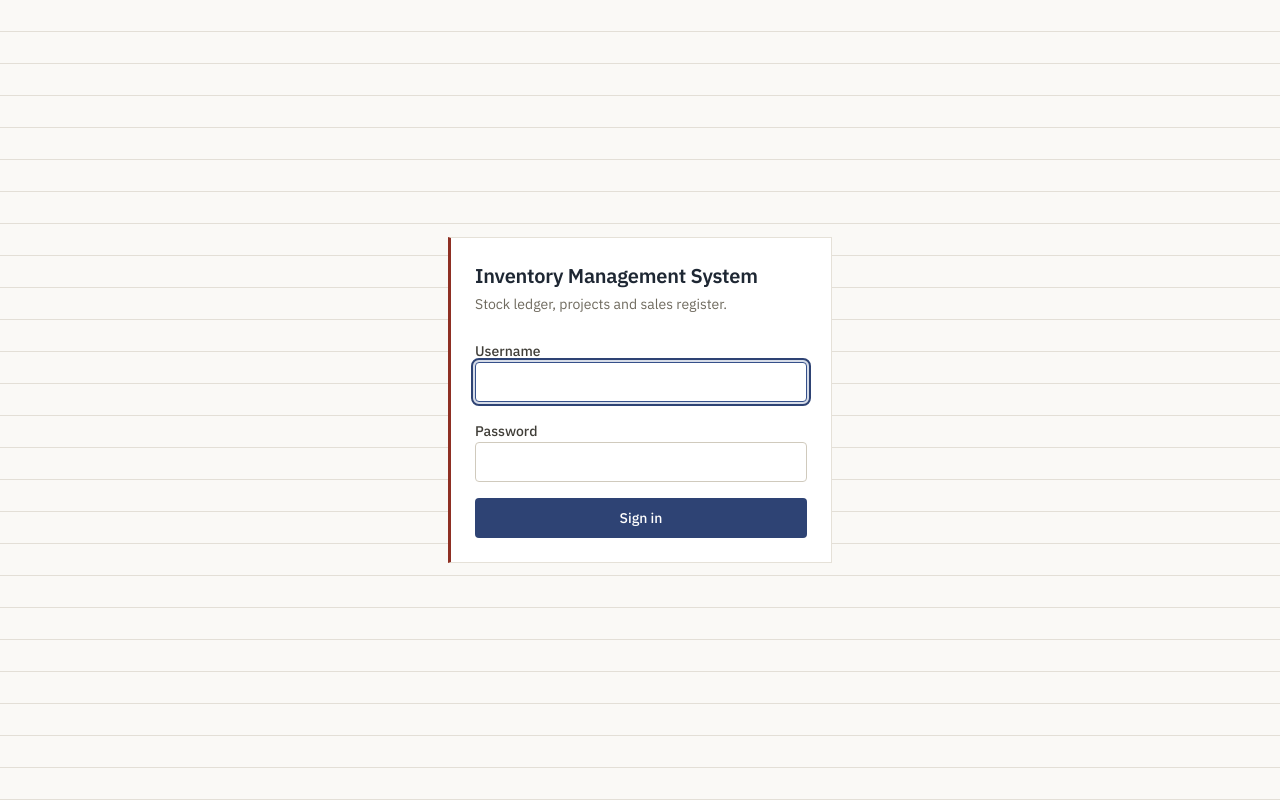
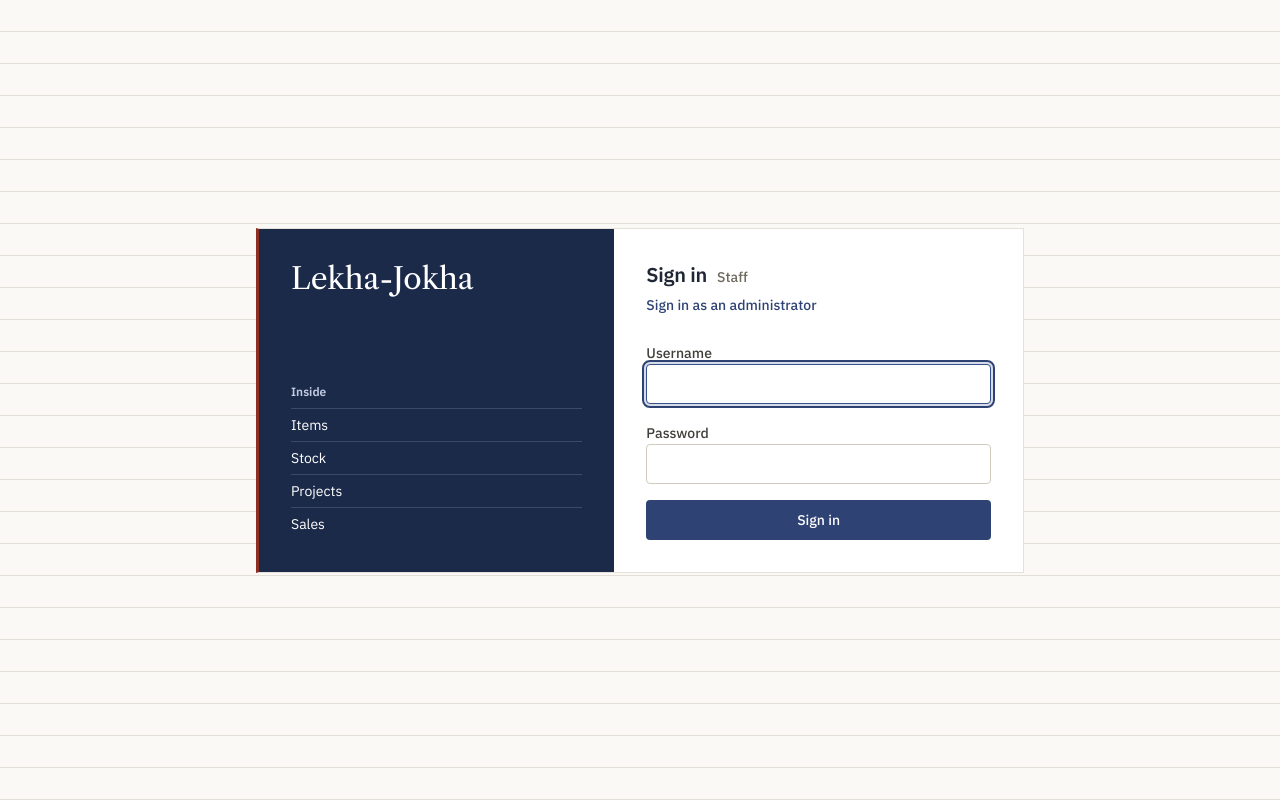
Before and after one commit to ayaanjaved07/inventory-management-system, a React (Vite) app in the folder frontend/: page /#/login in a window 1280 px wide. Built offline with nearby package versions, Linux system fonts and the light colour scheme; no server answers.

Commit message:
ui improvements
Name the app Lekha-Jokha and set the wordmark in Libre Caslon Text, split
sign-in into staff and administrator doors on a two-column panel, drop the
sign-in tagline, and take the assistant out of the sidebar (the route stays).

```diff
--- a/frontend/index.html
+++ b/frontend/index.html
@@ -4,7 +4,7 @@
     <meta charset="UTF-8" />
     <link rel="icon" type="image/svg+xml" href="/favicon.svg" />
     <meta name="viewport" content="width=device-width, initial-scale=1.0" />
-    <title>Inventory Management</title>
+    <title>Lekha-Jokha</title>
   </head>
   <body>
     <div id="root"></div>
--- a/frontend/src/components/AppShell.tsx
+++ b/frontend/src/components/AppShell.tsx
@@ -3,7 +3,7 @@ import { NavLink, Outlet } from 'react-router-dom'
 import { useTranslation } from 'react-i18next'
 import {
   Boxes, LayoutDashboard, Package, ClipboardList, FolderKanban,
-  ReceiptText, History, Bot, Settings, LogOut, Menu, X,
+  ReceiptText, History, Settings, LogOut, Menu, X,
 } from 'lucide-react'
 import { useAuth } from '@/lib/auth'
 import { cn } from '@/lib/utils'
@@ -23,7 +23,7 @@ const NAV: NavItem[] = [
   { to: '/projects', labelKey: 'nav.projects', icon: FolderKanban },
   { to: '/sales', labelKey: 'nav.sales', icon: ReceiptText },
   { to: '/activity', labelKey: 'nav.activity', icon: History },
-  { to: '/assistant', labelKey: 'nav.assistant', icon: Bot },
+  // The assistant route still exists; it is just not advertised in the nav.
   { to: '/settings', labelKey: 'nav.settings', icon: Settings, roles: ['Admin'] },
 ]
 
@@ -46,7 +46,7 @@ export default function AppShell() {
       >
         <div className="flex h-16 items-center gap-2.5 border-b border-slate-200 px-5">
           <Boxes className="h-6 w-6 text-teal-700" />
-          <span className="text-base font-semibold text-slate-900">{t('app.name')}</span>
+          <span className="font-display text-lg text-slate-900">{t('app.name')}</span>
         </div>
 
         <nav className="py-3 pr-3">
--- a/frontend/src/i18n/en.json
+++ b/frontend/src/i18n/en.json
@@ -1,6 +1,6 @@
 {
   "app": {
-    "name": "Inventory Management System"
+    "name": "Lekha-Jokha"
   },
   "nav": {
     "dashboard": "Dashboard",
@@ -19,7 +19,13 @@
     "signingIn": "Signing in...",
     "signOut": "Sign out",
     "failed": "Sign in failed. Check your username and password.",
-    "tagline": "Stock ledger, projects and sales register."
+    "staff": "Staff",
+    "admin": "Administrator",
+    "toAdmin": "Sign in as an administrator",
+    "toStaff": "Back to staff sign-in",
+    "notAdmin": "That account does not have the Administrator role.",
+    "adminHint": "Administrator sign-in covers users, roles and system settings.",
+    "contents": "Inside"
   },
   "dashboard": {
     "title": "Dashboard",
--- a/frontend/src/index.css
+++ b/frontend/src/index.css
@@ -1,6 +1,6 @@
 /* Font import MUST come first: CSS requires @import rules to precede all other
    rules, and Tailwind's layer expands into rules. */
-@import url("https://fonts.googleapis.com/css2?family=IBM+Plex+Mono:wght@400;500&family=IBM+Plex+Sans:wght@400;500;600;700&display=swap");
+@import url("https://fonts.googleapis.com/css2?family=IBM+Plex+Mono:wght@400;500&family=IBM+Plex+Sans:wght@400;500;600;700&family=Libre+Caslon+Text:wght@400;700&display=swap");
 @import "tailwindcss";
 
 /* The palette is a ledger, not a dashboard: ink on paper, ruled in warm grey.
@@ -11,6 +11,10 @@
 @theme {
   --font-sans: "IBM Plex Sans", ui-sans-serif, system-ui, sans-serif;
   --font-mono: "IBM Plex Mono", ui-monospace, "SFMono-Regular", monospace;
+  /* The name only. Caslon dates from 1722 and is what account books, ledgers
+     and legal print were set in for two centuries -- it earns its place on the
+     wordmark and nowhere else. */
+  --font-display: "Libre Caslon Text", ui-serif, Georgia, serif;
 
   /* Paper through ink. Warm neutrals that cool into a blue-black at the top,
      the way real ink sits on real paper. */
@@ -105,6 +109,11 @@ h3 {
   letter-spacing: -0.012em;
 }
 
+/* That tightening is tuned for Plex Sans; Caslon is drawn with its own fit. */
+.font-display {
+  letter-spacing: normal;
+}
+
 /* This is a ledger: quantities, costs and totals have to align digit-for-digit
    down a column, so every table gets fixed-width figures. Same for the mono
    columns, where SKUs are identifiers rather than prose. */
--- a/frontend/src/lib/auth.tsx
+++ b/frontend/src/lib/auth.tsx
@@ -1,12 +1,13 @@
 import { createContext, useCallback, useContext, useEffect, useMemo, useState } from 'react'
 import type { ReactNode } from 'react'
 import { api, tokens } from './api'
+import { NotAnAdminError } from './errors'
 import type { Role, User } from './types'
 
 interface AuthState {
   user: User | null
   loading: boolean
-  login: (username: string, password: string) => Promise<void>
+  login: (username: string, password: string, opts?: { requireAdmin?: boolean }) => Promise<void>
   logout: () => void
   hasRole: (...roles: Role[]) => boolean
 }
@@ -53,11 +54,20 @@ export function AuthProvider({ children }: { children: ReactNode }) {
     return () => window.removeEventListener('auth:expired', onExpired)
   }, [logout])
 
-  const login = useCallback(async (username: string, password: string) => {
-    const { data } = await api.post('/auth/token/', { username, password })
-    tokens.set(data.access, data.refresh)
-    setUser(data.user)
-  }, [])
+  const login = useCallback(
+    async (username: string, password: string, opts?: { requireAdmin?: boolean }) => {
+      const { data } = await api.post('/auth/token/', { username, password })
+      const account = data.user as User
+      // Checked before the tokens are stored, so a refused admin sign-in never
+      // half-creates a session the page then has to tear down.
+      if (opts?.requireAdmin && !account.is_superuser && !account.roles.includes('Admin')) {
+        throw new NotAnAdminError()
+      }
+      tokens.set(data.access, data.refresh)
+      setUser(account)
+    },
+    [],
+  )
 
   const hasRole = useCallback(
     (...roles: Role[]) => {
--- /dev/null
+++ b/frontend/src/lib/errors.ts
@@ -0,0 +1,4 @@
+/* Thrown when a valid sign-in is refused because the admin form was used by an
+   account without the role. The credentials were correct; the door was wrong.
+   It lives outside auth.tsx so that file keeps exporting components only. */
+export class NotAnAdminError extends Error {}
--- a/frontend/src/pages/Login.tsx
+++ b/frontend/src/pages/Login.tsx
@@ -3,6 +3,7 @@ import { Navigate } from 'react-router-dom'
 import { useTranslation } from 'react-i18next'
 
 import { useAuth } from '@/lib/auth'
+import { NotAnAdminError } from '@/lib/errors'
 import { apiError } from '@/lib/api'
 import { Button, ErrorNote, Field, Input, Spinner } from '@/components/ui'
 
@@ -13,6 +14,9 @@ export default function Login() {
   const [password, setPassword] = useState('')
   const [error, setError] = useState('')
   const [submitting, setSubmitting] = useState(false)
+  // Two doors into the same API. This is a wayfinding device, not a security
+  // boundary -- the backend role map is the authority on what an account may do.
+  const [asAdmin, setAsAdmin] = useState(false)
 
   if (loading) {
     return (
@@ -28,8 +32,12 @@ export default function Login() {
     setError('')
     setSubmitting(true)
     try {
-      await login(username, password)
+      await login(username, password, { requireAdmin: asAdmin })
     } catch (err) {
+      if (err instanceof NotAnAdminError) {
+        setError(t('auth.notAdmin'))
+        return
+      }
       // Show the server's message when it is useful, otherwise a generic one --
       // never leak whether the username exists.
       const detail = apiError(err)
@@ -41,16 +49,49 @@ export default function Login() {
 
   return (
     <div className="ruled-paper flex min-h-full items-center justify-center bg-slate-50 px-4 py-12">
-      <div className="w-full max-w-sm">
-        {/* The lac-red margin rule down the binding edge is the one flourish on
-            this screen; everything else stays quiet. */}
-        <form
-          onSubmit={onSubmit}
-          className="space-y-4 border border-l-[3px] border-slate-200 border-l-red-700 bg-white p-6"
-        >
+      {/* Cover on the left, page on the right, bound down the lac-red edge --
+          the same book the rest of the app is styled as. */}
+      <div className="grid w-full max-w-3xl border border-l-[3px] border-slate-200 border-l-red-700 bg-white md:grid-cols-[1fr_1.15fr]">
+        <div className="hidden flex-col justify-between bg-teal-900 p-8 text-white md:flex">
+          <div>
+            <h1 className="font-display text-3xl">{t('app.name')}</h1>
+          </div>
+
+          <div className="mt-10">
+            <p className="text-xs font-semibold text-teal-200">{t('auth.contents')}</p>
+            <ul className="mt-2 divide-y divide-white/15 border-t border-white/15 text-sm">
+              {['items', 'stock', 'projects', 'sales'].map((key) => (
+                <li key={key} className="py-1.5">
+                  {t(`nav.${key}`)}
+                </li>
+              ))}
+            </ul>
+          </div>
+        </div>
+
+        <form onSubmit={onSubmit} className="space-y-4 p-6 sm:p-8">
           <div className="mb-6">
-            <h1 className="text-xl font-semibold text-slate-900">{t('app.name')}</h1>
-            <p className="mt-1 text-sm text-slate-500">{t('auth.tagline')}</p>
+            <div className="flex flex-wrap items-baseline gap-x-2.5">
+              <h2 className="text-xl font-semibold text-slate-900">{t('auth.signIn')}</h2>
+              <span className="text-sm font-medium text-slate-500">
+                {asAdmin ? t('auth.admin') : t('auth.staff')}
+              </span>
+            </div>
+
+            <button
+              type="button"
+              onClick={() => {
+                setAsAdmin((v) => !v)
+                setError('')
+              }}
+              className="mt-1.5 text-sm font-medium text-teal-700 underline-offset-2 hover:underline"
+            >
+              {asAdmin ? t('auth.toStaff') : t('auth.toAdmin')}
+            </button>
+
+            {asAdmin && <p className="mt-2 text-sm text-slate-500">{t('auth.adminHint')}</p>}
+
+            <h1 className="font-display mt-6 text-base text-slate-900 md:hidden">{t('app.name')}</h1>
           </div>
 
           {error && <ErrorNote message={error} />}
```
Also changed, not shown: 1 other file (tests, documents, lock files or other folders).
